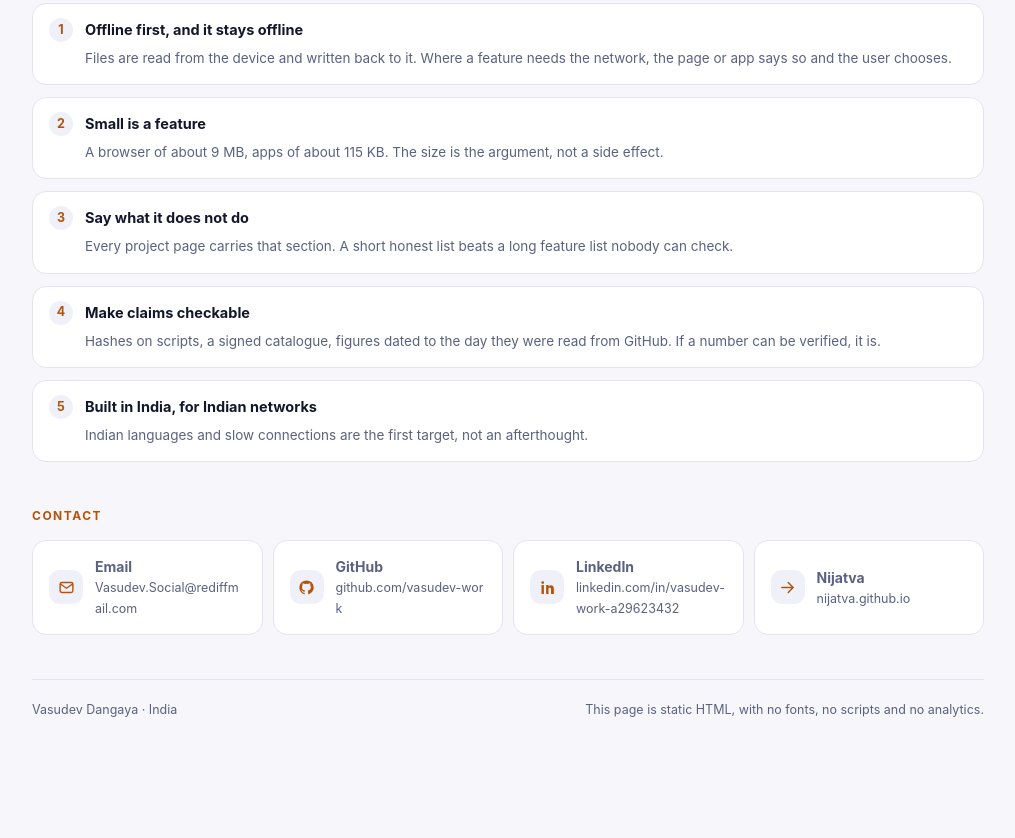
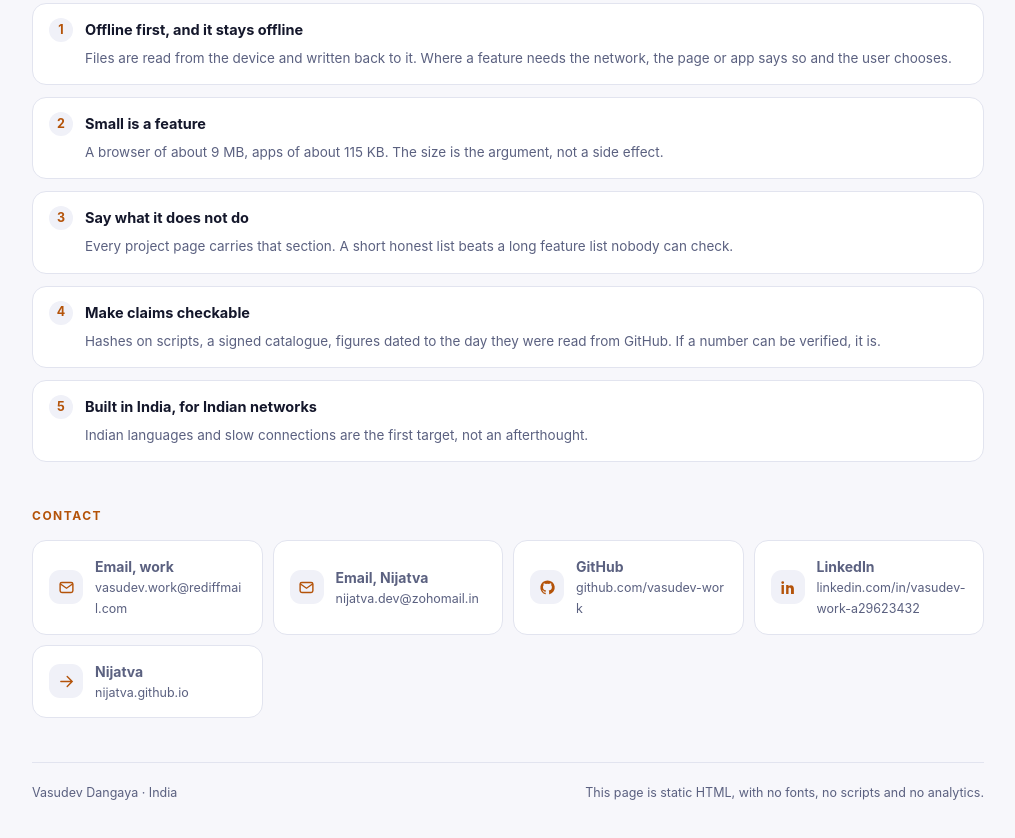
Before and after one commit to vasudev-work/vasudev-work.github.io, a plain HTML site: page index.html in a window 1280 px wide. Shown: the part 1978-2816 px from the top of the page, without its empty margins (132-1147 px from the left). Before the commit the page ends 2762 px from the top, so only its background shows below. Drawn offline with Linux system fonts and the light colour scheme.

Commit message:
Two addresses, and the old one gone
Vasudev.Social@rediffmail.com is off the page: it appeared in the header button
and in the contact card, and it is now in neither.

In its place, two addresses that say what they are for - vasudev.work@rediffmail.com
for work, nijatva.dev@zohomail.in for the suite. The header button uses the work
one, because that is the address a stranger writing about a job would use.

```diff
--- a/index.html
+++ b/index.html
@@ -129,7 +129,7 @@
         <svg viewBox="0 0 24 24" fill="currentColor" aria-hidden="true"><path d="M6.94 8.5H3.56V21h3.38V8.5ZM5.25 3a1.97 1.97 0 1 0 0 3.94 1.97 1.97 0 0 0 0-3.94Z"/><path d="M21 13.9c0-3.4-1.82-4.98-4.24-4.98-1.95 0-2.83 1.07-3.32 1.83V8.5H10.1c.04.95 0 12.5 0 12.5h3.34v-6.98c0-.3.02-.6.11-.82.24-.6.79-1.22 1.72-1.221.21 0 1.7.92 1.7 2.28V21H21v-7.1Z"/></svg>
         LinkedIn
       </a>
-      <a class="btn ghost" href="mailto:Vasudev.Social@rediffmail.com">
+      <a class="btn ghost" href="mailto:vasudev.work@rediffmail.com">
         <svg viewBox="0 0 24 24" fill="none" stroke="currentColor" stroke-width="2" stroke-linecap="round" aria-hidden="true"><rect x="3" y="5" width="18" height="14" rx="2.5"/><path d="M3.5 7l8.5 6 8.5-6"/></svg>
         Email
       </a>
@@ -289,9 +289,13 @@
 
   <h2>Contact</h2>
   <div class="contact">
-    <a class="c" href="mailto:Vasudev.Social@rediffmail.com">
+    <a class="c" href="mailto:vasudev.work@rediffmail.com">
       <span class="ic"><svg viewBox="0 0 24 24" fill="none" stroke="currentColor" stroke-width="2" stroke-linecap="round"><rect x="3" y="5" width="18" height="14" rx="2.5"/><path d="M3.5 7l8.5 6 8.5-6"/></svg></span>
-      <span><b>Email</b><span>Vasudev.Social@rediffmail.com</span></span>
+      <span><b>Email, work</b><span>vasudev.work@rediffmail.com</span></span>
+    </a>
+    <a class="c" href="mailto:nijatva.dev@zohomail.in">
+      <span class="ic"><svg viewBox="0 0 24 24" fill="none" stroke="currentColor" stroke-width="2" stroke-linecap="round"><rect x="3" y="5" width="18" height="14" rx="2.5"/><path d="M3.5 7l8.5 6 8.5-6"/></svg></span>
+      <span><b>Email, Nijatva</b><span>nijatva.dev@zohomail.in</span></span>
     </a>
     <a class="c" href="https://github.com/vasudev-work">
       <span class="ic"><svg viewBox="0 0 24 24" fill="currentColor"><path d="M12 2a10 10 0 0 0-3.2 19.5c.5.1.7-.2.7-.5v-1.7c-2.8.6-3.4-1.3-3.4-1.3-.5-1.2-1.1-1.5-1.1-1.5-.9-.6.1-.6.1-.6 1 .1 1.5 1 1.5 1 .9 1.5 2.4 1.1 3 .8.1-.6.3-1.1.6-1.3-2.2-.3-4.6-1.1-4.6-5 0-1.1.4-2 1-2.7-.1-.3-.4-1.3.1-2.7 0 0 .8-.3 2.7 1a9.4 9.4 0 0 1 5 0c1.9-1.3 2.7-1 2.7-1 .5 1.4.2 2.4.1 2.7.6.7 1 1.6 1 2.7 0 3.9-2.4 4.7-4.6 5 .4.3.7.9.7 1.9v2.8c0 .3.2.6.7.5A10 10 0 0 0 12 2Z"/></svg></span>
```
